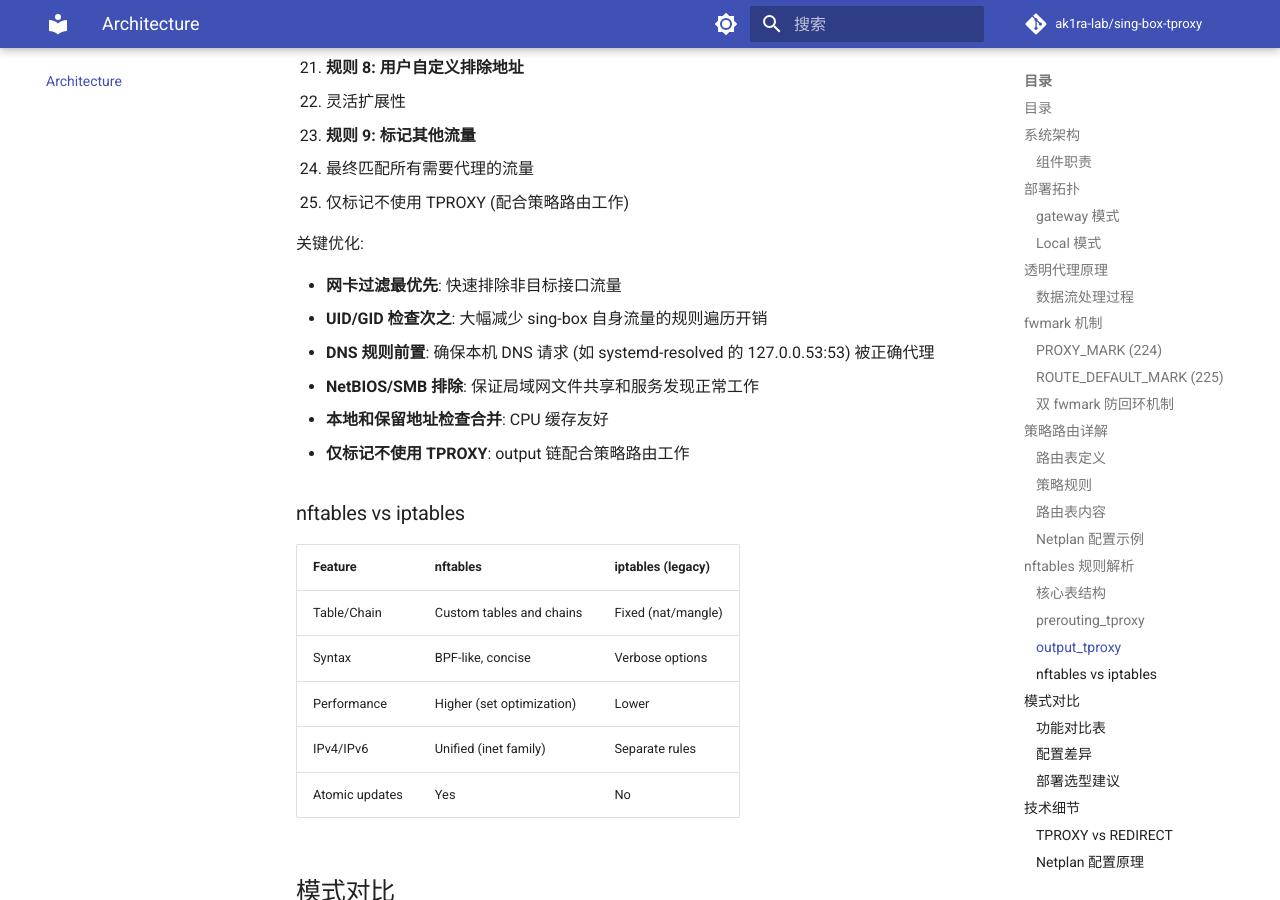
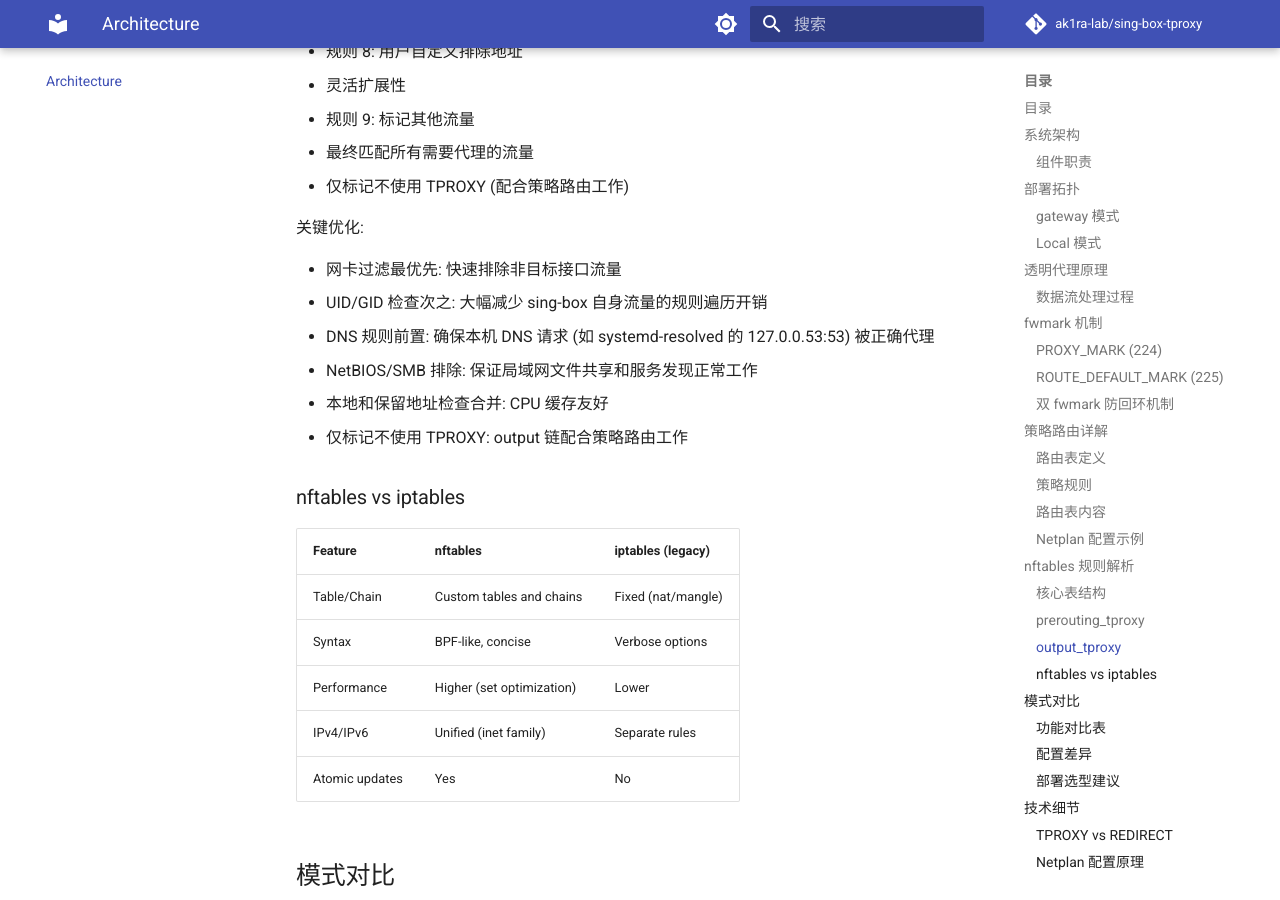
Before and after one commit to ak1ra-lab/sing-box-tproxy, an MkDocs documentation site: the page built from docs/architecture.md, in a window 1280 px wide and 900 px high, scrolled down 12108 px. Built offline with MkDocs 1.6.1 and Material for MkDocs 9.7.7, drawn with Linux system fonts in a browser that asks for light colours; comment, search, counter and statistics services are not loaded; part of the change alters nothing that is shown; some of the changed text lies outside the part shown.

```diff
--- a/docs/architecture.md
+++ b/docs/architecture.md
@@ -85,9 +85,9 @@ App → nftables (output) → fwmark 224 → TPROXY → sing-box → Internet
 
 透明代理基于 Linux 内核特性:
 
-1. Netfilter/nftables - packet filtering and marking
-2. Policy routing - fwmark-based routing decision
-3. TPROXY - transparent TCP/UDP hijacking
+- Netfilter/nftables - packet filtering and marking
+- Policy routing - fwmark-based routing decision
+- TPROXY - transparent TCP/UDP hijacking
 
 ### 数据流处理过程
 
@@ -146,9 +146,9 @@ local default dev lo scope host
 
 工作原理:
 
-1. sing-box 以 proxy 用户 (UID=13, GID=13) 身份运行
-2. 该用户发出的所有流量被标记为 225
-3. nftables 规则直接放行, 不进入 TPROXY 处理
+- sing-box 以 proxy 用户 (UID=13, GID=13) 身份运行
+- 该用户发出的所有流量被标记为 225
+- nftables 规则直接放行, 不进入 TPROXY 处理
 
 nftables 规则:
 
@@ -190,9 +190,9 @@ flowchart TD
 
 实现关键:
 
-1. sing-box 使用独立系统用户运行 (UID=13)
-2. UID/GID 是内核级稳定标识
-3. nftables 优先匹配 UID, 直接放行 sing-box 流量
+- sing-box 使用独立系统用户运行 (UID=13)
+- UID/GID 是内核级稳定标识
+- nftables 优先匹配 UID, 直接放行 sing-box 流量
 
 ## 策略路由详解 {#policy-routing-details}
 
@@ -239,9 +239,9 @@ local default dev lo scope host
 
 为什么使用 local 路由:
 
-1. 允许绑定远程地址: TPROXY 需要绑定原始目标地址 (如 8.8.8.8:53)
-2. 配合 SO_TRANSPARENT: 套接字选项允许绑定非本地地址
-3. 防止真正路由: dev lo 确保数据包不会被发送到物理接口
+- 允许绑定远程地址: TPROXY 需要绑定原始目标地址 (如 8.8.8.8:53)
+- 配合 SO_TRANSPARENT: 套接字选项允许绑定非本地地址
+- 防止真正路由: dev lo 确保数据包不会被发送到物理接口
 
 ### Netplan 配置示例
 
@@ -340,40 +340,30 @@ chain prerouting_tproxy {
 
 规则执行顺序:
 
-1. **DNS 请求直接劫持** (最高优先级)
-
-   - 确保局域网 DNS 请求被正确捕获
-   - 必须在任何绕过规则之前执行
-   - 防止 DNS 请求被本地或保留地址规则提前放行
-
-2. **拒绝直接访问 TPROXY 端口** (防止回环攻击)
-
-   - 阻止恶意客户端直接连接 7895 端口
-   - 防止意外的服务发现和安全风险
-
-3. **本地流量和保留地址放行** (最常见的排除场景)
-
-   - `fib daddr type local`: 本地地址 (127.0.0.0/8)
-   - `@reserved_ip4`: RFC 定义的私有/保留地址
-   - 规则紧密相邻, 利于 CPU 缓存
-
-4. **用户自定义排除地址放行**
-
-   - 支持动态添加自定义绕过规则
-   - 通过 `nft` 命令管理 `custom_bypassed_ip4` 集合
-
-5. **已建立的透明代理连接标记后放行**
-
-   - `socket transparent 1`: 检测已被 TPROXY 劫持的连接
-   - 避免重复处理, 提升性能
-
-6. **其他流量 TPROXY + 标记**
-   - 最终匹配所有需要代理的流量
-   - 同时设置 fwmark 用于策略路由
+- DNS 请求直接劫持 (最高优先级)
+  - 确保局域网 DNS 请求被正确捕获
+  - 必须在任何绕过规则之前执行
+  - 防止 DNS 请求被本地或保留地址规则提前放行
+- 拒绝直接访问 TPROXY 端口 (防止回环攻击)
+  - 阻止恶意客户端直接连接 7895 端口
+  - 防止意外的服务发现和安全风险
+- 本地流量和保留地址放行 (最常见的排除场景)
+  - `fib daddr type local`: 本地地址 (127.0.0.0/8)
+  - `@reserved_ip4`: RFC 定义的私有/保留地址
+  - 规则紧密相邻, 利于 CPU 缓存
+- 用户自定义排除地址放行
+  - 支持动态添加自定义绕过规则
+  - 通过 `nft` 命令管理 `custom_bypassed_ip4` 集合
+- 已建立的透明代理连接标记后放行
+  - `socket transparent 1`: 检测已被 TPROXY 劫持的连接
+  - 避免重复处理, 提升性能
+- 其他流量 TPROXY + 标记
+  - 最终匹配所有需要代理的流量
+  - 同时设置 fwmark 用于策略路由
 
 关键设计:
 
-- **DNS 规则必须放在最前面**: 在 gateway 模式下, 来自局域网的 DNS 请求必须在任何绕过规则之前被捕获, 否则可能被 `fib daddr type local` 或 `@reserved_ip4` 规则提前放行导致 DNS 解析失败
+- DNS 规则必须放在最前面: 在 gateway 模式下, 来自局域网的 DNS 请求必须在任何绕过规则之前被捕获, 否则可能被 `fib daddr type local` 或 `@reserved_ip4` 规则提前放行导致 DNS 解析失败
 - 提前拒绝无效流量, 减少后续规则检查
 - 本地和保留地址检查紧密相邻, 利于 CPU 缓存
 
@@ -417,54 +407,40 @@ chain output_tproxy {
 
 规则优化:
 
-1. **规则 1: 网卡过滤优先级最高**
-
-   - 快速排除非目标接口流量 (如 docker0, lo)
-   - 减少不必要的规则遍历
-
-2. **规则 2: UID/GID 检查次之**
-
-   - sing-box 持续产生大量出站流量
-   - 提前匹配可减少 90%+ 后续规则检查开销
-
-3. **规则 3: 绕过已标记流量**
-
-   - 防止重复标记
-   - 配合其他工具使用 fwmark 225 时自动放行
-
-4. **规则 4: DNS 规则前置**
-
-   - 必须在本地/保留地址检查之前
-   - 确保本机 DNS 请求 (如 127.0.0.53:53) 被正确代理
-   - 避免被 `fib daddr type local` 规则提前放行
-
-5. **规则 5: 绕过 NetBIOS 和 SMB**
-
-   - 端口: 137 (netbios-ns), 138 (netbios-dgm), 139 (netbios-ssn), 445 (microsoft-ds)
-   - 防止局域网文件共享流量被代理
-   - Windows 网络发现和文件共享正常工作
-
-6. **规则 6-7: 本地和保留地址检查**
-
-   - CPU 缓存友好, 减少内存访问
-   - 处理常见的本地流量场景
-
-7. **规则 8: 用户自定义排除地址**
-
-   - 灵活扩展性
-
-8. **规则 9: 标记其他流量**
-   - 最终匹配所有需要代理的流量
-   - 仅标记不使用 TPROXY (配合策略路由工作)
+- 规则 1: 网卡过滤优先级最高
+  - 快速排除非目标接口流量 (如 docker0, lo)
+  - 减少不必要的规则遍历
+- 规则 2: UID/GID 检查次之
+  - sing-box 持续产生大量出站流量
+  - 提前匹配可减少 90%+ 后续规则检查开销
+- 规则 3: 绕过已标记流量
+  - 防止重复标记
+  - 配合其他工具使用 fwmark 225 时自动放行
+- 规则 4: DNS 规则前置
+  - 必须在本地/保留地址检查之前
+  - 确保本机 DNS 请求 (如 127.0.0.53:53) 被正确代理
+  - 避免被 `fib daddr type local` 规则提前放行
+- 规则 5: 绕过 NetBIOS 和 SMB
+  - 端口: 137 (netbios-ns), 138 (netbios-dgm), 139 (netbios-ssn), 445 (microsoft-ds)
+  - 防止局域网文件共享流量被代理
+  - Windows 网络发现和文件共享正常工作
+- 规则 6-7: 本地和保留地址检查
+  - CPU 缓存友好, 减少内存访问
+  - 处理常见的本地流量场景
+- 规则 8: 用户自定义排除地址
+  - 灵活扩展性
+- 规则 9: 标记其他流量
+  - 最终匹配所有需要代理的流量
+  - 仅标记不使用 TPROXY (配合策略路由工作)
 
 关键优化:
 
-- **网卡过滤最优先**: 快速排除非目标接口流量
-- **UID/GID 检查次之**: 大幅减少 sing-box 自身流量的规则遍历开销
-- **DNS 规则前置**: 确保本机 DNS 请求 (如 systemd-resolved 的 127.0.0.53:53) 被正确代理
-- **NetBIOS/SMB 排除**: 保证局域网文件共享和服务发现正常工作
-- **本地和保留地址检查合并**: CPU 缓存友好
-- **仅标记不使用 TPROXY**: output 链配合策略路由工作
+- 网卡过滤最优先: 快速排除非目标接口流量
+- UID/GID 检查次之: 大幅减少 sing-box 自身流量的规则遍历开销
+- DNS 规则前置: 确保本机 DNS 请求 (如 systemd-resolved 的 127.0.0.53:53) 被正确代理
+- NetBIOS/SMB 排除: 保证局域网文件共享和服务发现正常工作
+- 本地和保留地址检查合并: CPU 缓存友好
+- 仅标记不使用 TPROXY: output 链配合策略路由工作
 
 ### nftables vs iptables
 
@@ -519,22 +495,18 @@ gateway 模式 (默认):
 
 关键差异说明:
 
-1. TPROXY 监听地址:
-
-   - local 模式: 监听 127.0.0.1 (仅处理本机流量)
-   - gateway 模式: 监听 0.0.0.0 (处理本机和转发流量)
-   - gateway 模式必须监听 0.0.0.0: nftables TPROXY 机制虽在内核层劫持, 但来自局域网设备的流量源地址非 127.0.0.1, 若 sing-box 仅监听 127.0.0.1 则无法正确处理
-   - nftables 显式拒绝直接访问 TPROXY 端口的流量 (防回环)
-
-2. local vs gateway 唯一区别:
-
-   - IP forwarding 开关 (sysctl net.ipv4.ip_forward)
-   - gateway 模式处理转发流量, local 模式仅处理本机流量
-   - nftables 规则集完全相同
-
-3. Toggle 脚本仅用于 local 模式:
-   - 工作站/笔记本需要灵活切换透明代理
-   - gateway 模式通常持续运行, 无需切换
+- TPROXY 监听地址:
+  - local 模式: 监听 127.0.0.1 (仅处理本机流量)
+  - gateway 模式: 监听 0.0.0.0 (处理本机和转发流量)
+  - gateway 模式必须监听 0.0.0.0: nftables TPROXY 机制虽在内核层劫持, 但来自局域网设备的流量源地址非 127.0.0.1, 若 sing-box 仅监听 127.0.0.1 则无法正确处理
+  - nftables 显式拒绝直接访问 TPROXY 端口的流量 (防回环)
+- local vs gateway 唯一区别:
+  - IP forwarding 开关 (sysctl net.ipv4.ip_forward)
+  - gateway 模式处理转发流量, local 模式仅处理本机流量
+  - nftables 规则集完全相同
+- Toggle 脚本仅用于 local 模式:
+  - 工作站/笔记本需要灵活切换透明代理
+  - gateway 模式通常持续运行, 无需切换
 
 ### 部署选型建议
 
```
